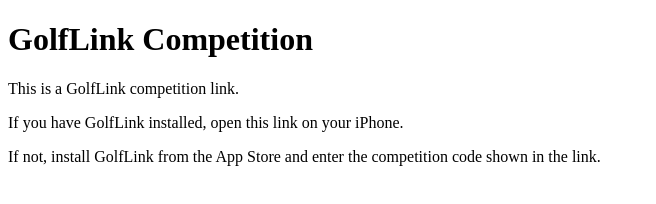
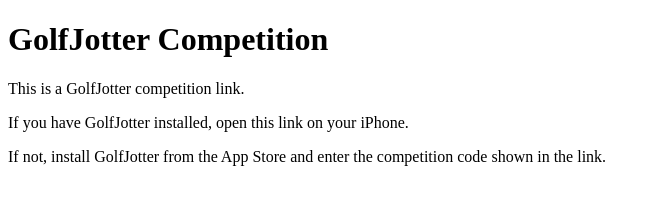
Before and after one commit to GolfJotter/GolfJotter.github.io, a plain HTML site: page competition/index.html in a window 1280 px wide. Shown: the whole page, without its empty margins (0-656 px from the left). Drawn offline with Linux system fonts and the light colour scheme.

Commit message:
Update index.html

```diff
--- a/competition/index.html
+++ b/competition/index.html
@@ -2,12 +2,12 @@
 <html>
 <head>
   <meta charset="utf-8">
-  <title>GolfLink Competition</title>
+  <title>GolfJotter Competition</title>
 </head>
 <body>
-  <h1>GolfLink Competition</h1>
-  <p>This is a GolfLink competition link.</p>
-  <p>If you have GolfLink installed, open this link on your iPhone.</p>
-  <p>If not, install GolfLink from the App Store and enter the competition code shown in the link.</p>
+  <h1>GolfJotter Competition</h1>
+  <p>This is a GolfJotter competition link.</p>
+  <p>If you have GolfJotter installed, open this link on your iPhone.</p>
+  <p>If not, install GolfJotter from the App Store and enter the competition code shown in the link.</p>
 </body>
 </html>
```
